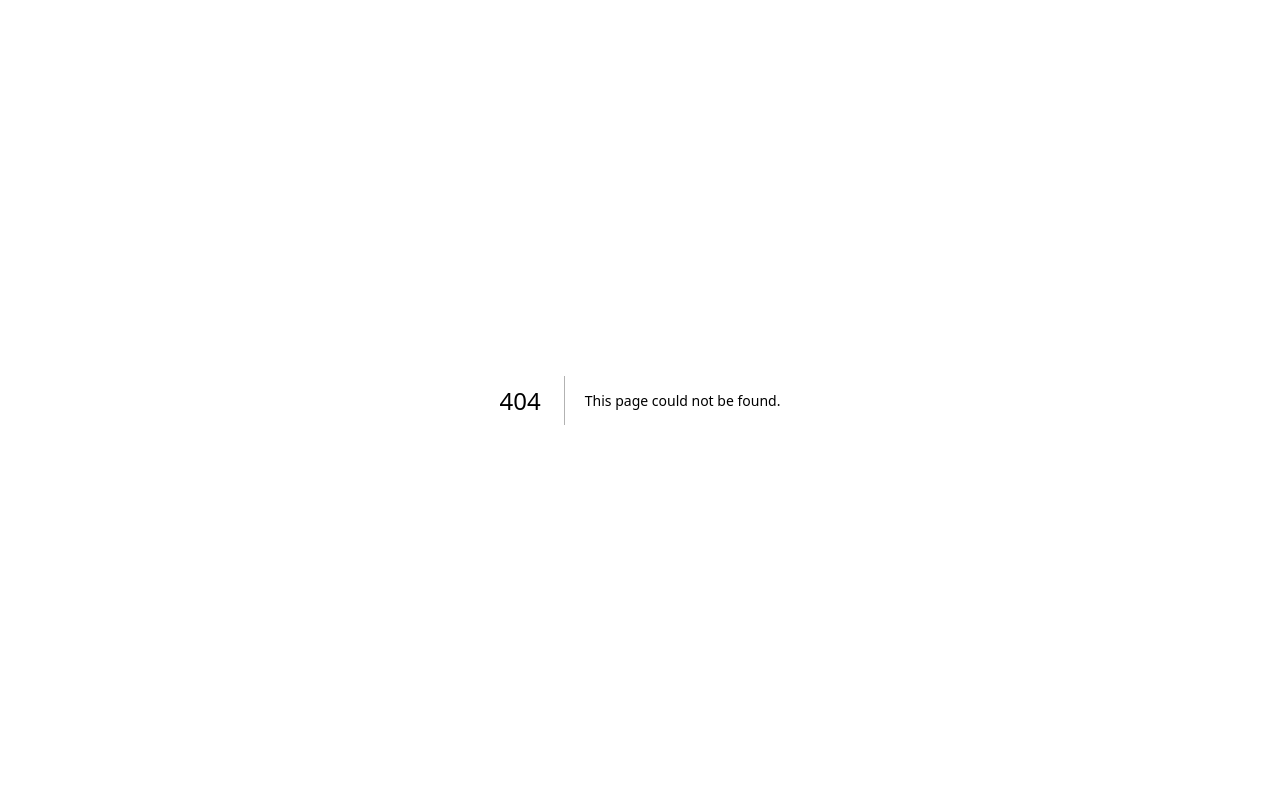
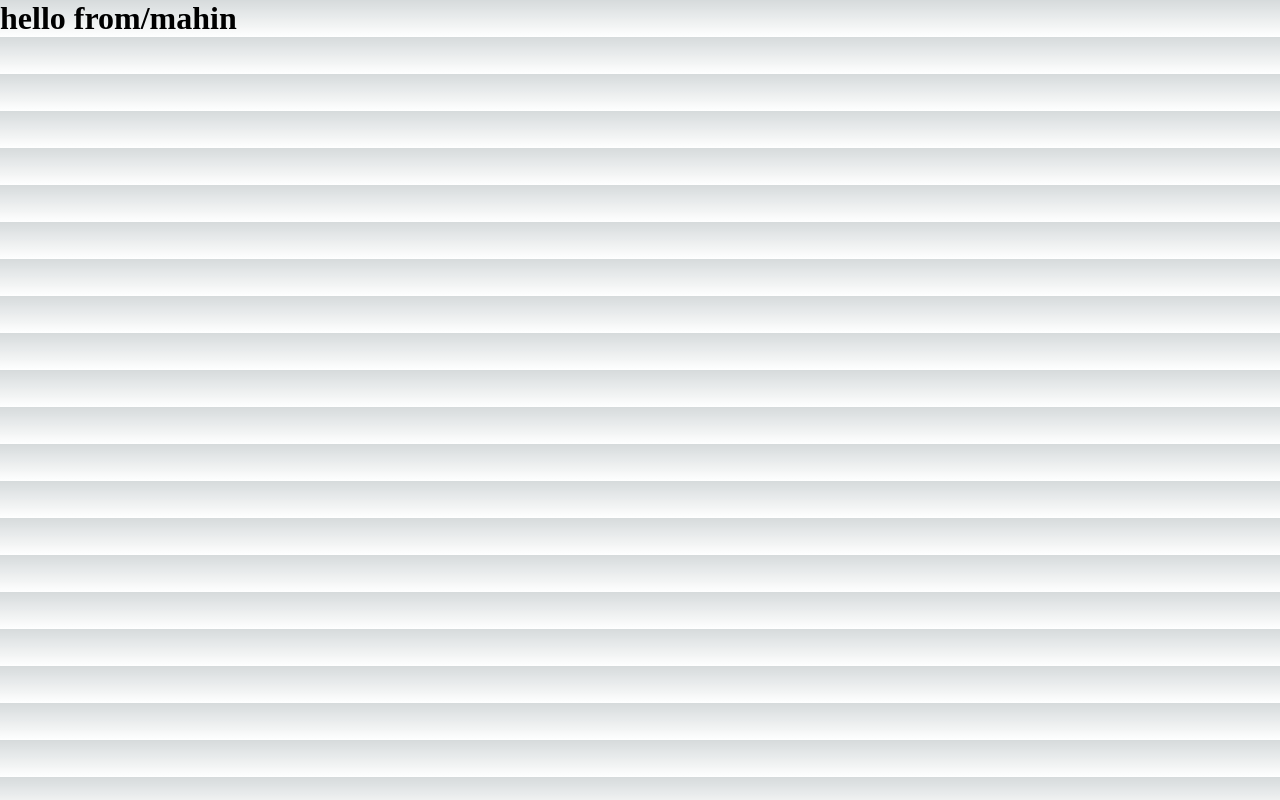
Before and after one commit to capmahin/Hello-next-2, a Next.js app: page /mahin in a window 1280 px wide. Before the commit this address had no page. Built offline with nearby package versions, Linux system fonts and the light colour scheme.

Commit message:
add new one

```diff
--- a/package.json
+++ b/package.json
@@ -10,14 +10,14 @@
   },
   "dependencies": {
     "@next/font": "13.1.5",
-    "@types/node": "18.11.18",
-    "@types/react": "18.0.27",
+    "@types/node": "^18.11.18",
+    "@types/react": "^18.0.27",
     "@types/react-dom": "18.0.10",
     "eslint": "8.32.0",
     "eslint-config-next": "13.1.5",
     "next": "13.1.5",
     "react": "18.2.0",
     "react-dom": "18.2.0",
-    "typescript": "4.9.4"
+    "typescript": "^4.9.4"
   }
 }
--- /dev/null
+++ b/pages/mahin.tsx
@@ -0,0 +1,4 @@
+export default function () {
+    //Should be a REACT Component
+    return <h1>hello from/mahin</h1>
+}
```
Also changed, not shown: 1 other file (tests, documents, lock files or other folders).
